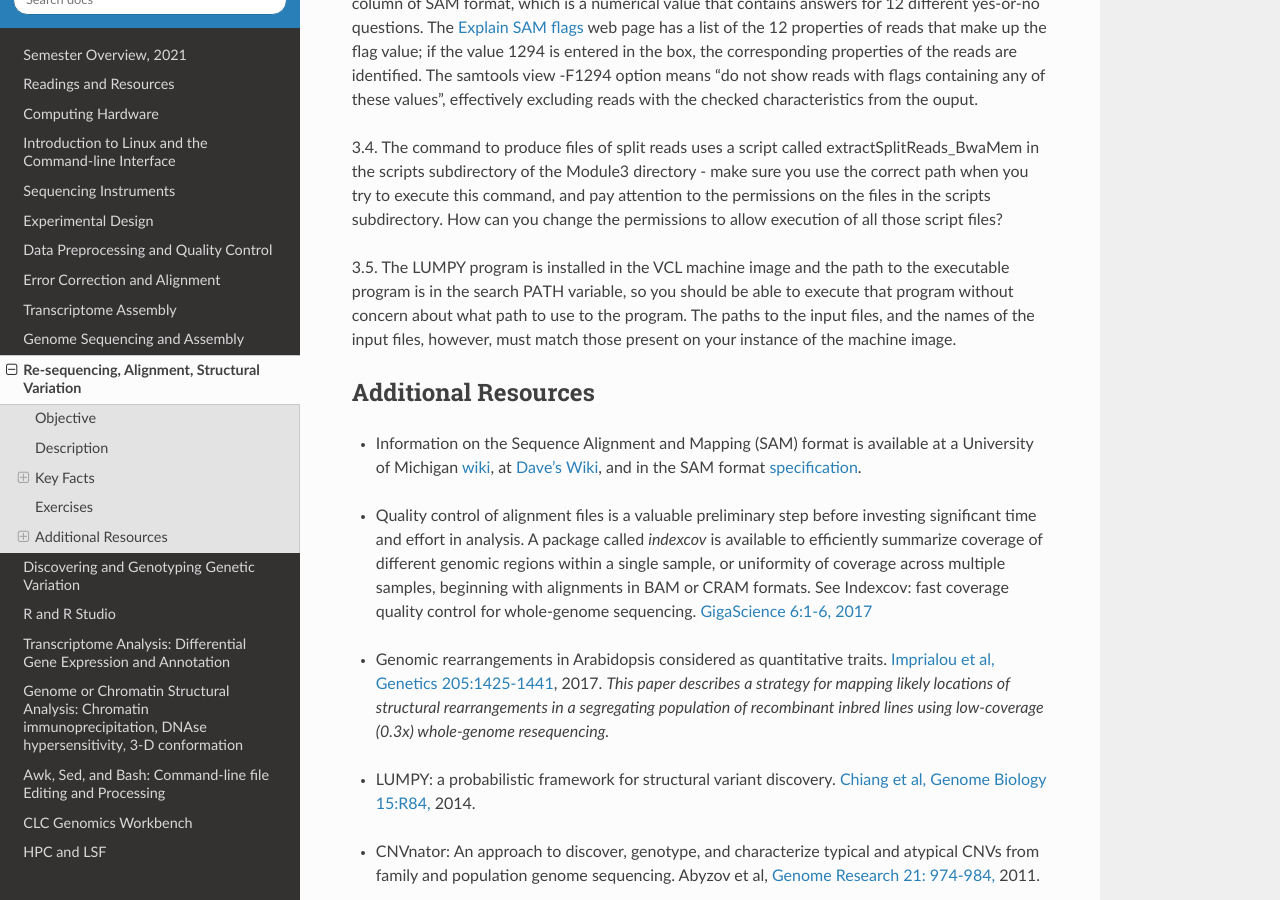
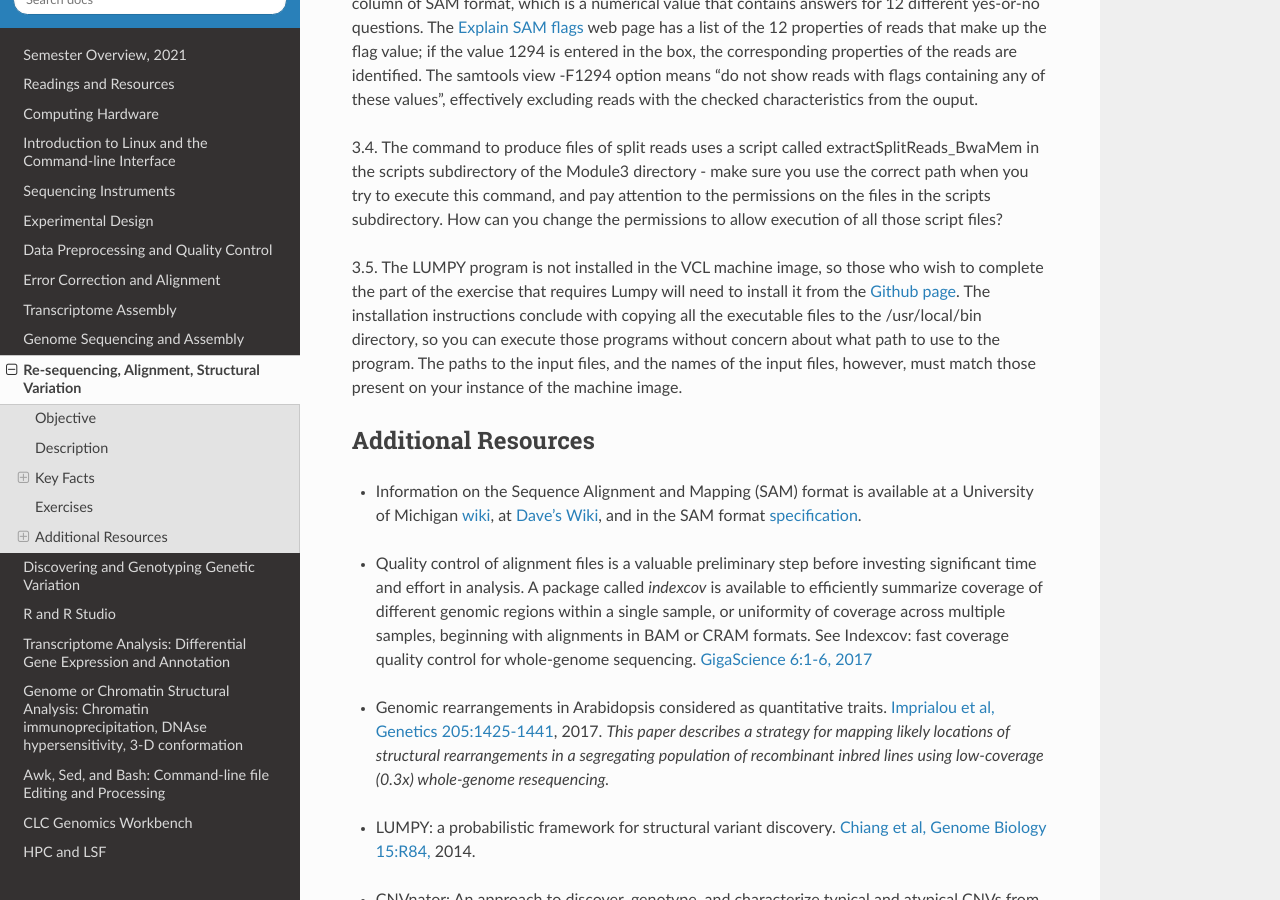
Before and after one commit to rwhetten/DeepSeqAnalysis, a Sphinx documentation site: the page built from docs/source/re-seq-align-struct.rst, in a window 1280 px wide and 900 px high, scrolled down 5850 px. Built offline with Sphinx 7.4.7 and the Read the Docs theme 2.0.0, drawn with Linux system fonts in a browser that asks for light colours.

Commit message:
Update re-seq-align-struct.rst

```diff
--- a/docs/source/re-seq-align-struct.rst
+++ b/docs/source/re-seq-align-struct.rst
@@ -157,7 +157,7 @@ The alignment will take a few minutes for the tumor-derived reads. A modified ve
 
 \
 
-3.5. The LUMPY program is installed in the VCL machine image and the path to the executable program is in the search PATH variable, so you should be able to execute that program without concern about what path to use to the program. The paths to the input files, and the names of the input files, however, must match those present on your instance of the machine image.
+3.5. The LUMPY program is not installed in the VCL machine image, so those who wish to complete the part of the exercise that requires Lumpy will need to install it from the `Github page <https://github.com/arq5x/lumpy-sv>`_. The installation instructions conclude with copying all the executable files to the /usr/local/bin directory, so you can execute those programs without concern about what path to use to the program. The paths to the input files, and the names of the input files, however, must match those present on your instance of the machine image.
 
 
 Additional Resources
```
